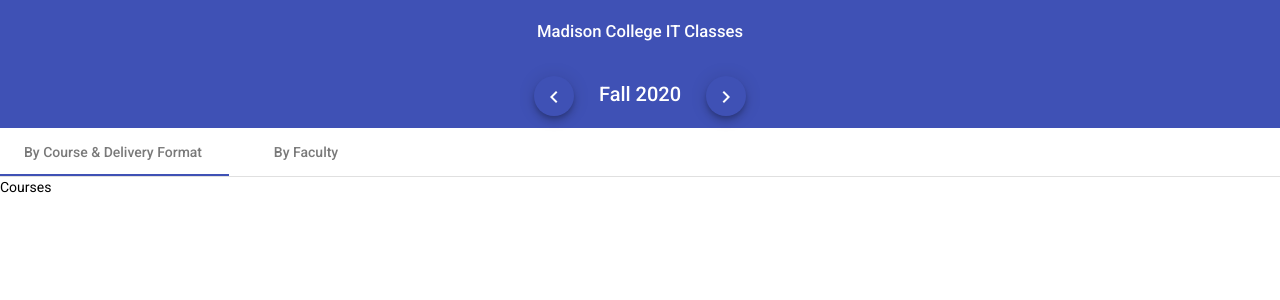
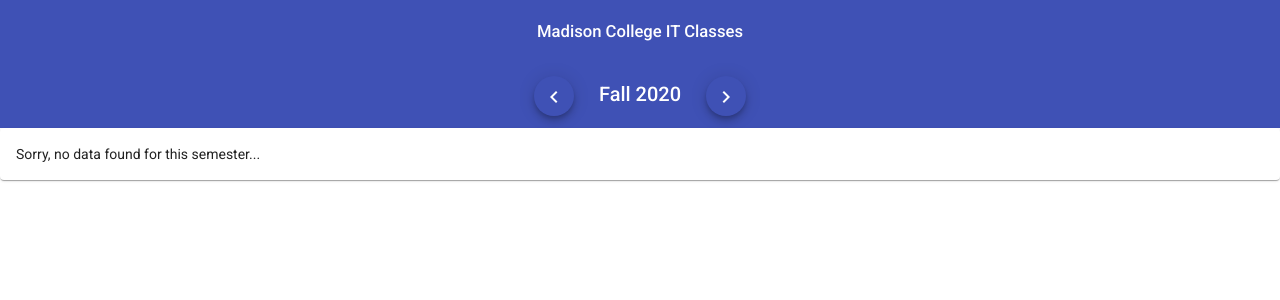
Before and after one commit to tsteelematc/it-faculty, an Angular app: page / in a window 1280 px wide. Shown: the top 300 px of the page. Built offline with nearby package versions, Linux system fonts and the light colour scheme.

Commit message:
No data found treatment...

```diff
--- a/src/app/app.component.html
+++ b/src/app/app.component.html
@@ -33,7 +33,15 @@
   </mat-toolbar-row>
 </mat-toolbar>
 
-<mat-tab-group>
+<mat-card
+  *ngIf='!hasSemesterData'
+>
+  Sorry, no data found for this semester...
+</mat-card>
+
+<mat-tab-group
+  *ngIf='hasSemesterData'
+>
   <mat-tab label="By Course & Delivery Format">
     Courses
   </mat-tab>
--- a/src/app/app.component.ts
+++ b/src/app/app.component.ts
@@ -43,4 +43,6 @@
         this.displaySemesterIndex++
       }
   }
+
+  hasSemesterData = false;
 }
--- a/src/app/app.module.ts
+++ b/src/app/app.module.ts
@@ -7,6 +7,7 @@
 import { MatTabsModule} from '@angular/material/tabs';
 import { MatIconModule } from '@angular/material/icon';
 import { MatButtonModule } from '@angular/material/button';
+import { MatCardModule } from '@angular/material/card';
 
 @NgModule({
   declarations: [
@@ -18,7 +19,8 @@
     MatToolbarModule,
     MatTabsModule,
     MatIconModule,
-    MatButtonModule
+    MatButtonModule,
+    MatCardModule
   ],
   providers: [],
   bootstrap: [AppComponent]
```
